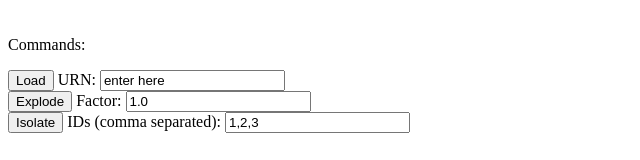
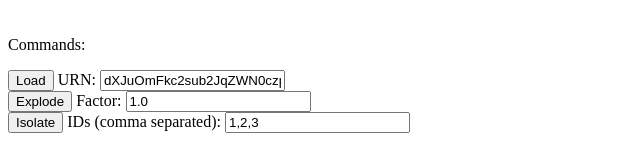
Before and after one commit to KeanW/Vrok-It, a website: page html/presenter.html in a window 1280 px wide. Shown: the part 326-486 px from the top of the page, without its empty margins (0-640 px from the left). Drawn offline with Linux system fonts and the light colour scheme; no server answers.

Commit message:
Working!

```diff
--- a/html/presenter.html
+++ b/html/presenter.html
@@ -15,7 +15,7 @@
         <p>Commands:</p>
 
         <form id="load">
-            <button>Load</button> URN: <input id="load-value" autocomplete="off" value="enter here"/>
+            <button>Load</button> URN: <input id="load-value" autocomplete="off" value="dXJuOmFkc2sub2JqZWN0czpvcy5vYmplY3Q6c3RlYW1idWNrL1JvYm90QXJtLmR3Zng="/>
         </form>
 
         <form id="explode">
```
